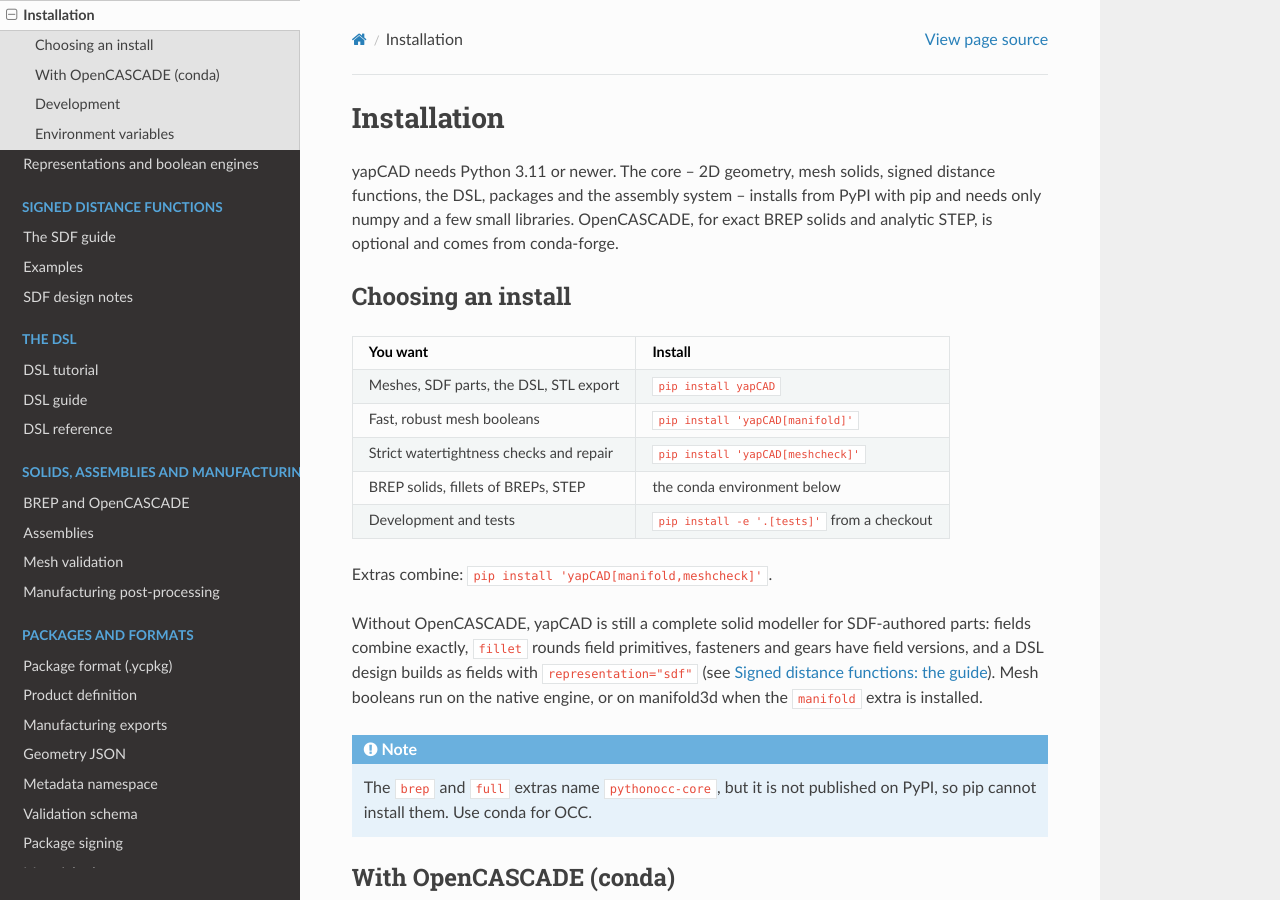
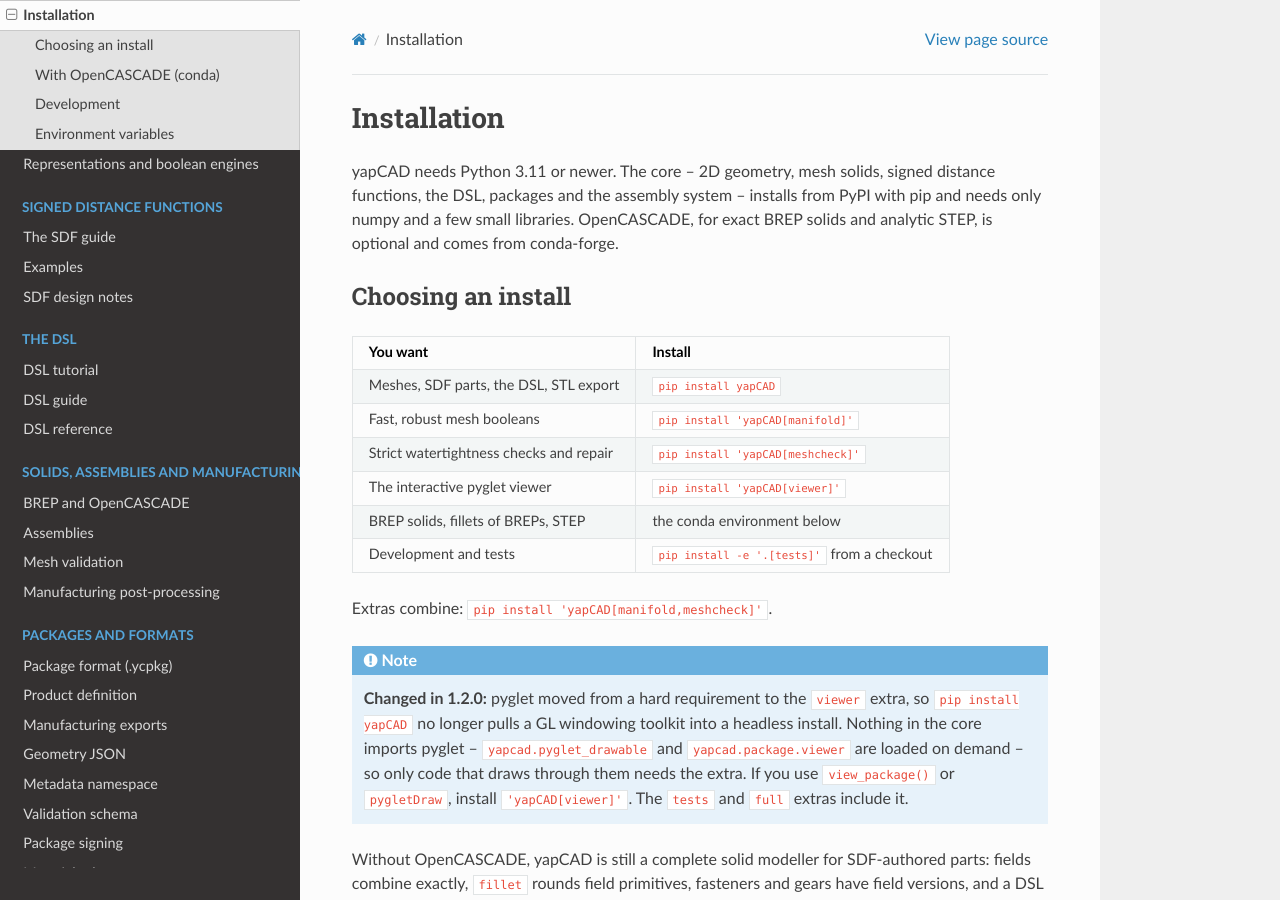
Before and after one commit to rdevaul/yapCAD, a Sphinx documentation site: the page built from docs/installation.rst, in a window 1280 px wide and 900 px high. Built offline with Sphinx 7.4.7 and the Read the Docs theme 3.1.0, drawn with Linux system fonts in a browser that asks for light colours.

Commit message:
Move pyglet from a hard requirement to a viewer extra
pyglet was a hard dependency pinned below 2, for an interactive viewer that
nothing in the core touches. yapcad.pyglet_drawable and yapcad.package.viewer
are its only importers, and both are loaded on demand -- package/__init__.py
does a local import inside view_package() precisely to avoid initialising
pyglet, and the visual test suite imports it only under `if VISUALTEST`.
Importing yapcad, geom3d, sdf, dsl and package pulls in neither pyglet nor
ezdxf.

So a headless install was carrying a GL windowing toolkit it never used, and
a sub-major pin that holds the whole package back: conda-forge's pyglet 1.x
line ends at 1.5.27 while current is 2.1.17, which would drag a conda
package onto stale builds and constrain which Pythons can resolve it. That
matters now because conda is the supported channel for OpenCASCADE, and so
for full-featured yapCAD.

pyglet moves to a `viewer` extra. The `tests` extra carries it, since the
VISUALTEST suite draws through it, and `full` carries it too. Verified that a
clean install of the wheel imports the core without pyglet present.

Co-Authored-By: Claude Opus 5 <noreply@anthropic.com>

```diff
--- a/docs/installation.rst
+++ b/docs/installation.rst
@@ -18,11 +18,22 @@ You want                                   Install
 Meshes, SDF parts, the DSL, STL export     ``pip install yapCAD``
 Fast, robust mesh booleans                 ``pip install 'yapCAD[manifold]'``
 Strict watertightness checks and repair    ``pip install 'yapCAD[meshcheck]'``
+The interactive pyglet viewer              ``pip install 'yapCAD[viewer]'``
 BREP solids, fillets of BREPs, STEP        the conda environment below
 Development and tests                      ``pip install -e '.[tests]'`` from a checkout
 =========================================  =======================================================
 
 Extras combine: ``pip install 'yapCAD[manifold,meshcheck]'``.
+
+.. note::
+
+   **Changed in 1.2.0:** pyglet moved from a hard requirement to the
+   ``viewer`` extra, so ``pip install yapCAD`` no longer pulls a GL
+   windowing toolkit into a headless install. Nothing in the core imports
+   pyglet -- ``yapcad.pyglet_drawable`` and ``yapcad.package.viewer`` are
+   loaded on demand -- so only code that draws through them needs the
+   extra. If you use ``view_package()`` or ``pygletDraw``, install
+   ``'yapCAD[viewer]'``. The ``tests`` and ``full`` extras include it.
 
 Without OpenCASCADE, yapCAD is still a complete solid modeller for
 SDF-authored parts: fields combine exactly, ``fillet`` rounds field
```
Also changed, not shown: pyproject.toml (+10 -1 lines).
